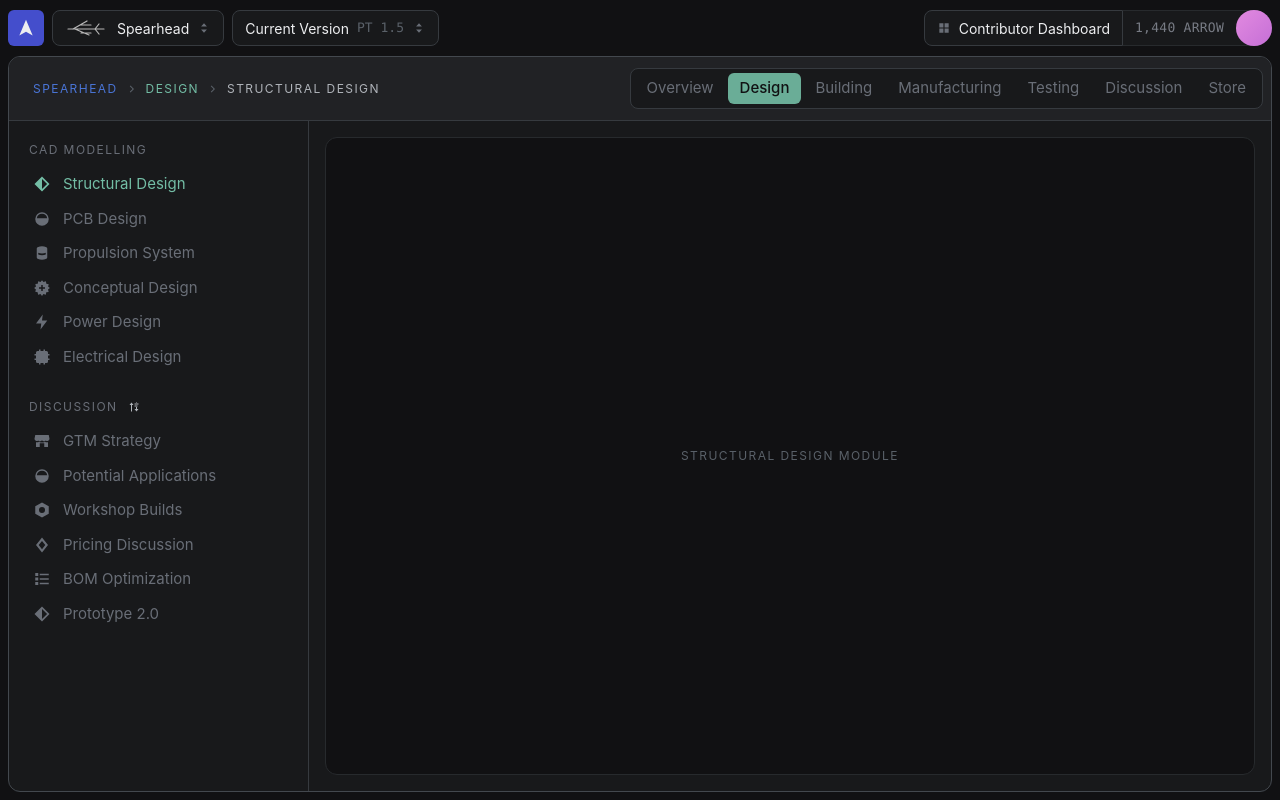
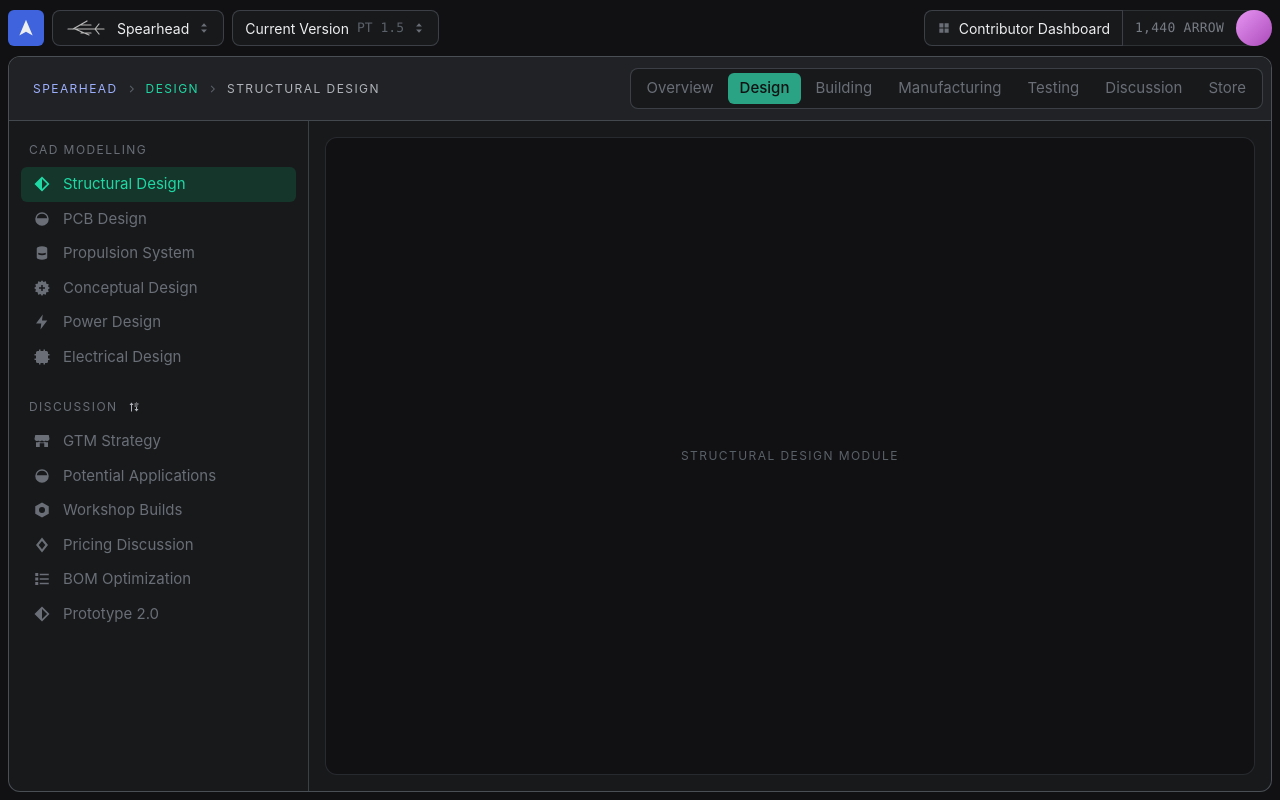
Before and after one commit to Arrow-air/arrow-superapp, a Vue app in the folder prototypes/app-frame/: page /#/spearhead/design/structural-design in a window 1280 px wide. Built offline with nearby package versions, Linux system fonts and the light colour scheme.

Commit message:
app-frame: all colours on Radix scales, alpha borders and hover/active states

```diff
--- a/prototypes/app-frame/src/frame/SectionSidebar.vue
+++ b/prototypes/app-frame/src/frame/SectionSidebar.vue
@@ -76,8 +76,8 @@ watch(() => route.fullPath, () => (open.value = false));
   font-size: var(--text-md);
   text-decoration: none;
 }
-.item:hover { color: var(--fg-2); }
-.item.active { color: var(--accent-text); }
+.item:hover { color: var(--fg-2); background: var(--surface-hover); }
+.item.active { color: var(--accent-text); background: var(--surface-active); }
 
 @media (max-width: 767px) {
   .sidebar {
--- a/prototypes/app-frame/src/frame/SlotState.vue
+++ b/prototypes/app-frame/src/frame/SlotState.vue
@@ -28,6 +28,6 @@ defineProps<{ kind: 'loading' | 'empty' | 'error'; detail?: string }>();
   color: var(--fg-muted);
   text-align: center;
 }
-.state.error { border-color: var(--danger); color: var(--fg); }
+.state.error { border: 1px solid var(--danger-border); background: var(--danger-bg); color: var(--fg); }
 code { font-family: var(--font-mono); font-size: var(--text-sm); color: var(--danger); }
 </style>
--- a/prototypes/app-frame/src/frame/WorkspaceHeader.vue
+++ b/prototypes/app-frame/src/frame/WorkspaceHeader.vue
@@ -76,7 +76,7 @@ const { project, tab, item, base } = useWorkspace();
   text-decoration: none;
   white-space: nowrap;
 }
-.tab:hover { color: var(--fg-2); }
+.tab:hover { color: var(--fg-2); background: var(--surface-hover); }
 .tab.active {
   background: var(--accent);
   color: var(--accent-fg);
--- a/prototypes/app-frame/src/styles/tokens.css
+++ b/prototypes/app-frame/src/styles/tokens.css
@@ -1,25 +1,42 @@
-/* Design tokens for the frame. Neutrals are Radix Slate; accents are sampled
-   from the Figma concept (29 Sep).
-   Everything in the frame reads from here, so restyling happens in this file only.
-   The concept is dark-only for now. */
+/* Design tokens for the frame. Every colour is a step on a Radix Colors
+   dark scale (radix-ui.com/colors, v3): Slate for neutrals, Jade for the
+   active state, Indigo for brand and links, Plum for the avatar, Red for
+   errors. Components only read the semantic tokens at the bottom, so
+   restyling happens in this file only. The concept is dark-only for now. */
 
 :root {
   color-scheme: dark;
 
-  /* Radix Slate, dark (radix-ui.com/colors). The only neutral scale in the app:
-     every surface, line and text colour below is a step on it. */
-  --slate-1: #111113;
-  --slate-2: #18191b;
-  --slate-3: #212225;
-  --slate-4: #272a2d;
-  --slate-5: #2e3135;
-  --slate-6: #363a3f;
-  --slate-7: #43484e;
-  --slate-8: #5a6169;
-  --slate-9: #696e77;
-  --slate-10: #777b84;
-  --slate-11: #b0b4ba;
-  --slate-12: #edeef0;
+  /* Radix scales. Step guide: 1-2 app bg, 3-5 component bg, 6-8 borders,
+     9-10 solid fills, 11 low-contrast text, 12 high-contrast text.
+     The -a scales are the same steps as translucent overlays. */
+  --slate-1: #111113; --slate-2: #18191b; --slate-3: #212225; --slate-4: #272a2d;
+  --slate-5: #2e3135; --slate-6: #363a3f; --slate-7: #43484e; --slate-8: #5a6169;
+  --slate-9: #696e77; --slate-10: #777b84; --slate-11: #b0b4ba; --slate-12: #edeef0;
+  --slate-a1: #00000000; --slate-a2: #d8f4f609; --slate-a3: #ddeaf814; --slate-a4: #d3edf81d;
+  --slate-a5: #d9edfe25; --slate-a6: #d6ebfd30; --slate-a7: #d9edff40; --slate-a8: #d9edff5d;
+  --slate-a9: #dfebfd6d; --slate-a10: #e5edfd7b; --slate-a11: #f1f7feb5; --slate-a12: #fcfdffef;
+  --jade-1: #0d1512; --jade-2: #121c18; --jade-3: #0f2e22; --jade-4: #0b3b2c;
+  --jade-5: #114837; --jade-6: #1b5745; --jade-7: #246854; --jade-8: #2a7e68;
+  --jade-9: #29a383; --jade-10: #27b08b; --jade-11: #1fd8a4; --jade-12: #adf0d4;
+  --jade-a1: #00de4505; --jade-a2: #27fba60c; --jade-a3: #02f99920; --jade-a4: #00ffaa2d;
+  --jade-a5: #11ffb63b; --jade-a6: #34ffc24b; --jade-a7: #45fdc75e; --jade-a8: #48ffcf75;
+  --jade-a9: #38feca9d; --jade-a10: #31fec7ab; --jade-a11: #21fec0d6; --jade-a12: #b8ffe1ef;
+  --indigo-1: #11131f; --indigo-2: #141726; --indigo-3: #182449; --indigo-4: #1d2e62;
+  --indigo-5: #253974; --indigo-6: #304384; --indigo-7: #3a4f97; --indigo-8: #435db1;
+  --indigo-9: #3e63dd; --indigo-10: #5472e4; --indigo-11: #9eb1ff; --indigo-12: #d6e1ff;
+  --indigo-a1: #1133ff0f; --indigo-a2: #3354fa17; --indigo-a3: #2f62ff3c; --indigo-a4: #3566ff57;
+  --indigo-a5: #4171fd6b; --indigo-a6: #5178fd7c; --indigo-a7: #5a7fff90; --indigo-a8: #5b81feac;
+  --indigo-a9: #4671ffdb; --indigo-a10: #5c7efee3; --indigo-a11: #9eb1ff; --indigo-a12: #d6e1ff;
+  --plum-1: #181118; --plum-2: #201320; --plum-3: #351a35; --plum-4: #451d47;
+  --plum-5: #512454; --plum-6: #5e3061; --plum-7: #734079; --plum-8: #92549c;
+  --plum-9: #ab4aba; --plum-10: #b658c4; --plum-11: #e796f3; --plum-12: #f4d4f4;
+  --red-1: #191111; --red-2: #201314; --red-3: #3b1219; --red-4: #500f1c;
+  --red-5: #611623; --red-6: #72232d; --red-7: #8c333a; --red-8: #b54548;
+  --red-9: #e5484d; --red-10: #ec5d5e; --red-11: #ff9592; --red-12: #ffd1d9;
+  --red-a1: #f4121209; --red-a2: #f22f3e11; --red-a3: #ff173f2d; --red-a4: #fe0a3b44;
+  --red-a5: #ff204756; --red-a6: #ff3e5668; --red-a7: #ff536184; --red-a8: #ff5d61b0;
+  --red-a9: #fe4e54e4; --red-a10: #ff6465eb; --red-a11: #ff9592; --red-a12: #ffd1d9;
 
   /* Surfaces */
   --bg: var(--slate-1);             /* page behind the card */
@@ -28,12 +45,13 @@
   --surface-raised: var(--slate-2); /* pickers, buttons */
   --surface-header: var(--slate-3); /* workspace header strip */
   --surface-sunken: var(--slate-2); /* tab group */
-  --surface-hover: var(--slate-4);
+  --surface-hover: var(--slate-a3);
+  --surface-active: var(--jade-a3); /* selected nav item */
 
-  /* Lines */
-  --border: var(--slate-6);
-  --border-strong: var(--slate-7);
-  --border-soft: var(--slate-4);
+  /* Lines (translucent, so they sit right on any surface) */
+  --border: var(--slate-a6);
+  --border-strong: var(--slate-a7);
+  --border-soft: var(--slate-a4);
 
   /* Text */
   --fg: var(--slate-12);
@@ -42,15 +60,17 @@
   --fg-muted: var(--slate-9);   /* inactive tabs, nav items */
   --fg-faint: var(--slate-8);   /* version code, separators */
 
-  /* Accents (still the Figma samples, not Radix scales yet) */
-  --brand: #444ecc;       /* logo tile */
+  /* Accents */
+  --brand: var(--indigo-9);        /* logo tile */
   --brand-fg: var(--slate-12);
-  --accent: #6aad97;      /* active tab fill */
+  --accent: var(--jade-9);         /* active tab fill */
   --accent-fg: var(--slate-1);
-  --accent-text: #73bda5; /* active nav item, current section crumb */
-  --link: #4a75d7;        /* project crumb */
-  --avatar: linear-gradient(135deg, #e28ae0, #c56fd6);
-  --danger: #e5484d;
+  --accent-text: var(--jade-11);   /* active nav item, current section crumb */
+  --link: var(--indigo-11);        /* project crumb */
+  --avatar: linear-gradient(135deg, var(--plum-11), var(--plum-9));
+  --danger: var(--red-11);
+  --danger-bg: var(--red-a2);
+  --danger-border: var(--red-a7);
   --shadow: 0 12px 32px rgb(0 0 0 / 0.5);
 
   /* Type */
```
